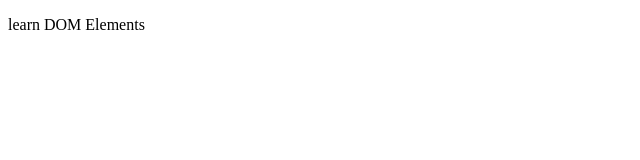
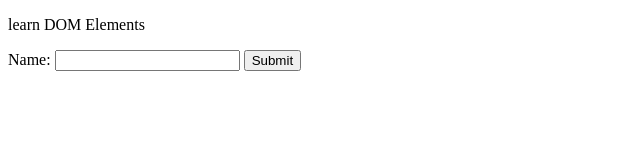
Before and after one commit to thangngo-agilityio/javascript-training, a website built with Parcel: page example/src/index.html in a window 1280 px wide. Shown: the whole page, without its empty margins (0-640 px from the left). Built offline with nearby package versions, Linux system fonts and the light colour scheme.

Commit message:
Example with DOM Form

```diff
--- a/example/src/index.html
+++ b/example/src/index.html
@@ -12,9 +12,14 @@
 
   <main id="main">
     <p class="intro" id="intro">learn DOM Elements</p>
+
+    <form name="myForm" action="" onsubmit="return validateForm()" method="post">
+      Name: <input type="text" name="fname">
+      <input type="submit" value="Submit">
+    </form>
   </main>
 
-  <script type="modules" src="./js/dom/elements.js"></script>
+  <script type="modules" src="./js/dom/form.js"></script>
 </body>
 
 </html>
--- /dev/null
+++ b/example/src/js/dom/form.js
@@ -0,0 +1,8 @@
+// HTML forms
+const validateForm = () => {
+  let x = document.forms["myForm"]["fname"].value;
+  if (x == "") {
+    alert("Name must be filled out");
+    return false
+  }
+}
```
